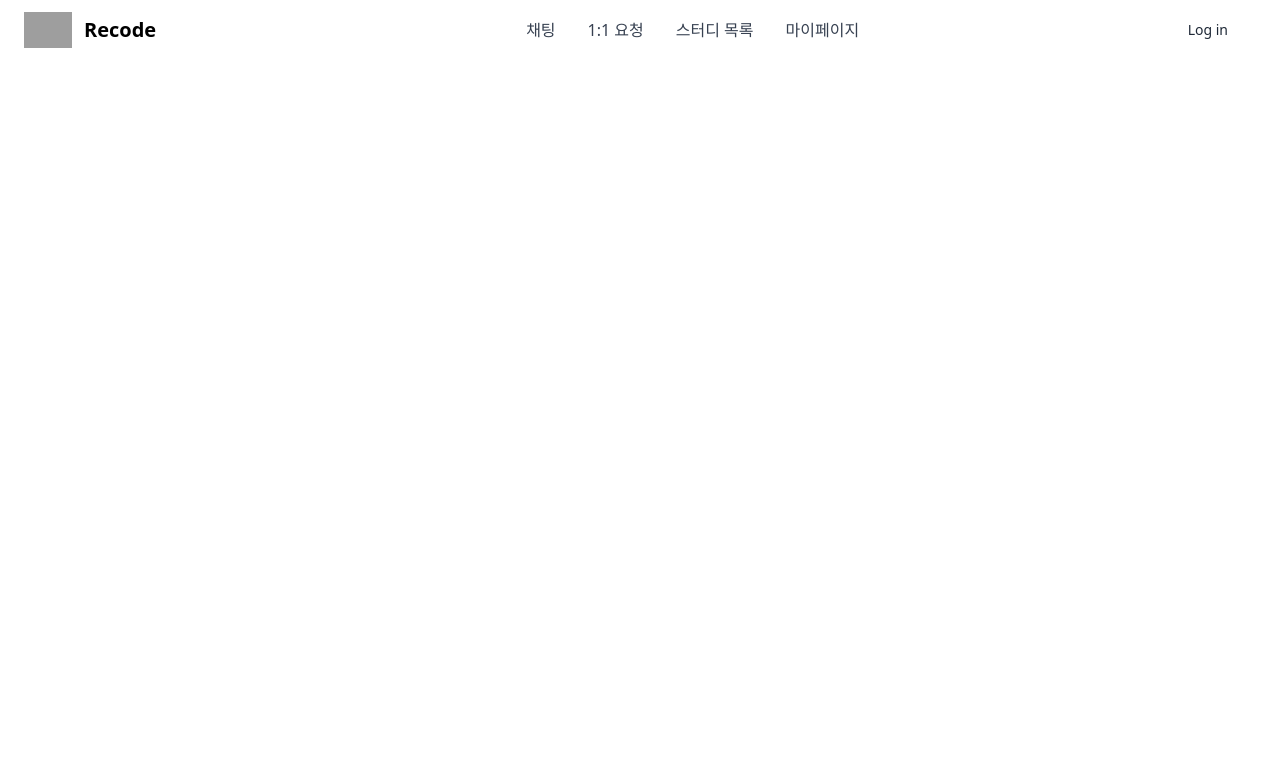
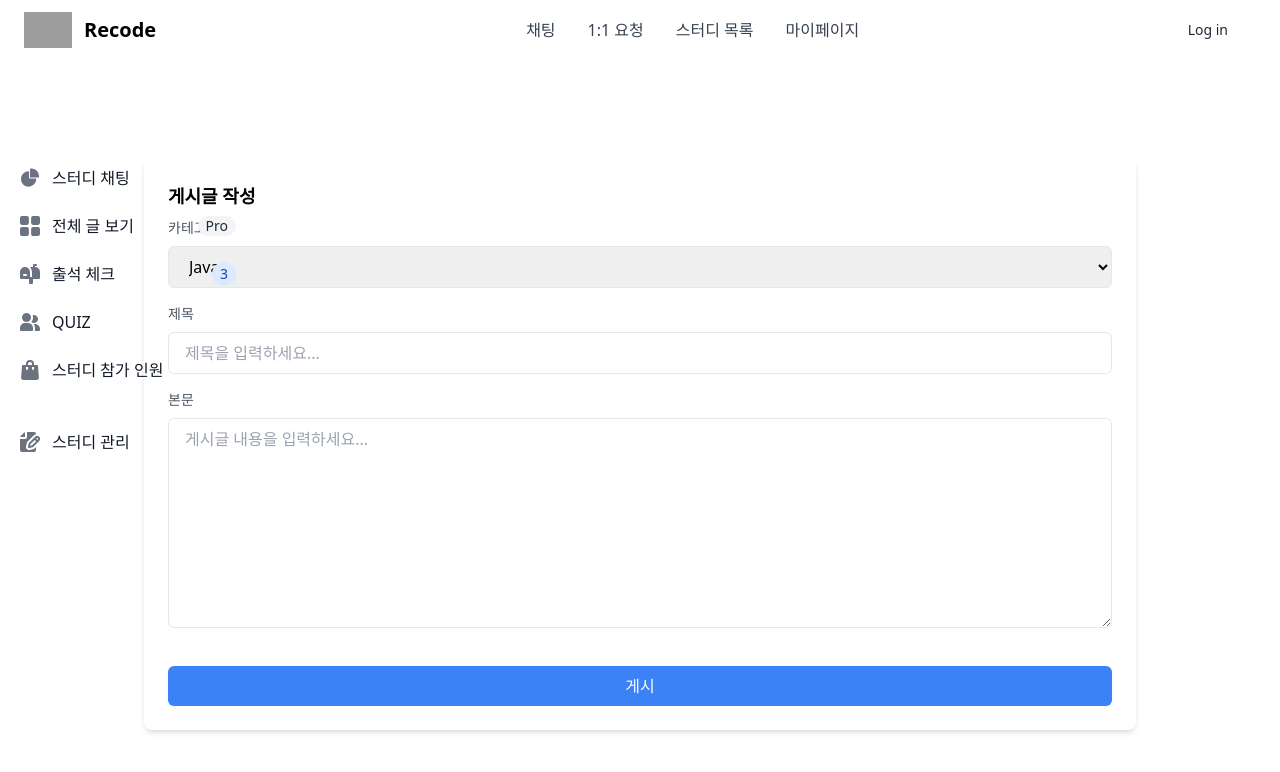
Before and after one commit to bearkuang/test, a React (Create React App) app: page /studyroom/post in a window 1280 px wide. Shown: the top 772 px of the page. Built offline with nearby package versions, Linux system fonts and the light colour scheme; grey boxes are pictures that could not be loaded.

Commit message:
studyroom_post

```diff
--- a/src/App.js
+++ b/src/App.js
@@ -9,6 +9,7 @@ import Mypage_Myprofile from './components/Mypage/Mypage_Myprofile';
 import ChangePasswordForm from './components/Client/ChangePasswordForm';
 import TermsofService from './components/Client/TermsOfService';
 import StudyRoom_Detail from './components/StudyRoom/StudyRoom_Detail';
+import StudyRoom_Post from './components/StudyRoom/StudyRoom_Post';
 
 function App() {
   return (
@@ -24,6 +25,7 @@ function App() {
           <Route path="/termsofService" element={<TermsofService/>} />
           <Route path="/" element={<Main />} />
           <Route path="/studyroom" element={<StudyRoom_Detail/>} />
+          <Route path="/studyroom/post" element={<StudyRoom_Post/>} />
         </Routes>
       </div>
     </Router>
--- a/src/components/StudyRoom/StudyRoom_Post.js
+++ b/src/components/StudyRoom/StudyRoom_Post.js
@@ -2,101 +2,68 @@ import React from "react";
 import StudyRoom_Sidebar from "./StudyRoom_Sidebar";
 
 const StudyRoom_Post = () => {
-    return(
+    return (
         <div>
+            <StudyRoom_Sidebar />
+            <div className="max-w-screen-lg mx-auto p-4">
+                <div className="bg-white dark:bg-gray-800 p-6 rounded-lg shadow-md">
+                    <label className="block text-lg font-semibold mb-2">게시글 작성</label>
 
 
-<form>
-   <div class="w-full mb-4 border border-gray-200 rounded-lg bg-gray-50 dark:bg-gray-700 dark:border-gray-600">
-       <div class="flex items-center justify-between px-3 py-2 border-b dark:border-gray-600">
-           <div class="flex flex-wrap items-center divide-gray-200 sm:divide-x dark:divide-gray-600">
-               <div class="flex items-center space-x-1 sm:pr-4">
-                   <button type="button" class="p-2 text-gray-500 rounded cursor-pointer hover:text-gray-900 hover:bg-gray-100 dark:text-gray-400 dark:hover:text-white dark:hover:bg-gray-600">
-                       <svg class="w-4 h-4" aria-hidden="true" xmlns="http://www.w3.org/2000/svg" fill="none" viewBox="0 0 12 20">
-                            <path stroke="currentColor" stroke-linejoin="round" stroke-width="2" d="M1 6v8a5 5 0 1 0 10 0V4.5a3.5 3.5 0 1 0-7 0V13a2 2 0 0 0 4 0V6"/>
-                        </svg>
-                       <span class="sr-only">Attach file</span>
-                   </button>
-                   <button type="button" class="p-2 text-gray-500 rounded cursor-pointer hover:text-gray-900 hover:bg-gray-100 dark:text-gray-400 dark:hover:text-white dark:hover:bg-gray-600">
-                       <svg class="w-4 h-4" aria-hidden="true" xmlns="http://www.w3.org/2000/svg" fill="currentColor" viewBox="0 0 16 20">
-                            <path d="M8 0a7.992 7.992 0 0 0-6.583 12.535 1 1 0 0 0 .12.183l.12.146c.112.145.227.285.326.4l5.245 6.374a1 1 0 0 0 1.545-.003l5.092-6.205c.206-.222.4-.455.578-.7l.127-.155a.934.934 0 0 0 .122-.192A8.001 8.001 0 0 0 8 0Zm0 11a3 3 0 1 1 0-6 3 3 0 0 1 0 6Z"/>
-                        </svg>
-                       <span class="sr-only">Embed map</span>
-                   </button>
-                   <button type="button" class="p-2 text-gray-500 rounded cursor-pointer hover:text-gray-900 hover:bg-gray-100 dark:text-gray-400 dark:hover:text-white dark:hover:bg-gray-600">
-                       <svg class="w-4 h-4" aria-hidden="true" xmlns="http://www.w3.org/2000/svg" fill="currentColor" viewBox="0 0 16 20">
-                            <path d="M14.066 0H7v5a2 2 0 0 1-2 2H0v11a1.97 1.97 0 0 0 1.934 2h12.132A1.97 1.97 0 0 0 16 18V2a1.97 1.97 0 0 0-1.934-2ZM10.5 6a1.5 1.5 0 1 1 0 2.999A1.5 1.5 0 0 1 10.5 6Zm2.221 10.515a1 1 0 0 1-.858.485h-8a1 1 0 0 1-.9-1.43L5.6 10.039a.978.978 0 0 1 .936-.57 1 1 0 0 1 .9.632l1.181 2.981.541-1a.945.945 0 0 1 .883-.522 1 1 0 0 1 .879.529l1.832 3.438a1 1 0 0 1-.031.988Z"/>
-                            <path d="M5 5V.13a2.96 2.96 0 0 0-1.293.749L.879 3.707A2.98 2.98 0 0 0 .13 5H5Z"/>
-                        </svg>
-                       <span class="sr-only">Upload image</span>
-                   </button>
-                   <button type="button" class="p-2 text-gray-500 rounded cursor-pointer hover:text-gray-900 hover:bg-gray-100 dark:text-gray-400 dark:hover:text-white dark:hover:bg-gray-600">
-                       <svg class="w-4 h-4" aria-hidden="true" xmlns="http://www.w3.org/2000/svg" fill="currentColor" viewBox="0 0 16 20">
-                            <path d="M5 5V.13a2.96 2.96 0 0 0-1.293.749L.879 3.707A2.96 2.96 0 0 0 .13 5H5Z"/>
-                            <path d="M14.067 0H7v5a2 2 0 0 1-2 2H0v11a1.969 1.969 0 0 0 1.933 2h12.134A1.97 1.97 0 0 0 16 18V2a1.97 1.97 0 0 0-1.933-2ZM6.709 13.809a1 1 0 1 1-1.418 1.409l-2-2.013a1 1 0 0 1 0-1.412l2-2a1 1 0 0 1 1.414 1.414L5.412 12.5l1.297 1.309Zm6-.6-2 2.013a1 1 0 1 1-1.418-1.409l1.3-1.307-1.295-1.295a1 1 0 0 1 1.414-1.414l2 2a1 1 0 0 1-.001 1.408v.004Z"/>
-                        </svg>
-                        <span class="sr-only">Format code</span>
-                   </button>
-                   <button type="button" class="p-2 text-gray-500 rounded cursor-pointer hover:text-gray-900 hover:bg-gray-100 dark:text-gray-400 dark:hover:text-white dark:hover:bg-gray-600">
-                       <svg class="w-4 h-4" aria-hidden="true" xmlns="http://www.w3.org/2000/svg" fill="currentColor" viewBox="0 0 20 20">
-                            <path d="M10 .5a9.5 9.5 0 1 0 9.5 9.5A9.51 9.51 0 0 0 10 .5ZM13.5 6a1.5 1.5 0 1 1 0 3 1.5 1.5 0 0 1 0-3Zm-7 0a1.5 1.5 0 1 1 0 3 1.5 1.5 0 0 1 0-3Zm3.5 9.5A5.5 5.5 0 0 1 4.6 11h10.81A5.5 5.5 0 0 1 10 15.5Z"/>
-                        </svg>
-                       <span class="sr-only">Add emoji</span>
-                   </button>
-               </div>
-               <div class="flex flex-wrap items-center space-x-1 sm:pl-4">
-                   <button type="button" class="p-2 text-gray-500 rounded cursor-pointer hover:text-gray-900 hover:bg-gray-100 dark:text-gray-400 dark:hover:text-white dark:hover:bg-gray-600">
-                       <svg class="w-4 h-4" aria-hidden="true" xmlns="http://www.w3.org/2000/svg" fill="none" viewBox="0 0 21 18">
-                            <path stroke="currentColor" stroke-linecap="round" stroke-linejoin="round" stroke-width="2" d="M9.5 3h9.563M9.5 9h9.563M9.5 15h9.563M1.5 13a2 2 0 1 1 3.321 1.5L1.5 17h5m-5-15 2-1v6m-2 0h4"/>
-                        </svg>
-                       <span class="sr-only">Add list</span>
-                   </button>
-                   <button type="button" class="p-2 text-gray-500 rounded cursor-pointer hover:text-gray-900 hover:bg-gray-100 dark:text-gray-400 dark:hover:text-white dark:hover:bg-gray-600">
-                       <svg class="w-4 h-4" aria-hidden="true" xmlns="http://www.w3.org/2000/svg" fill="currentColor" viewBox="0 0 20 20">
-                            <path d="M18 7.5h-.423l-.452-1.09.3-.3a1.5 1.5 0 0 0 0-2.121L16.01 2.575a1.5 1.5 0 0 0-2.121 0l-.3.3-1.089-.452V2A1.5 1.5 0 0 0 11 .5H9A1.5 1.5 0 0 0 7.5 2v.423l-1.09.452-.3-.3a1.5 1.5 0 0 0-2.121 0L2.576 3.99a1.5 1.5 0 0 0 0 2.121l.3.3L2.423 7.5H2A1.5 1.5 0 0 0 .5 9v2A1.5 1.5 0 0 0 2 12.5h.423l.452 1.09-.3.3a1.5 1.5 0 0 0 0 2.121l1.415 1.413a1.5 1.5 0 0 0 2.121 0l.3-.3 1.09.452V18A1.5 1.5 0 0 0 9 19.5h2a1.5 1.5 0 0 0 1.5-1.5v-.423l1.09-.452.3.3a1.5 1.5 0 0 0 2.121 0l1.415-1.414a1.5 1.5 0 0 0 0-2.121l-.3-.3.452-1.09H18a1.5 1.5 0 0 0 1.5-1.5V9A1.5 1.5 0 0 0 18 7.5Zm-8 6a3.5 3.5 0 1 1 0-7 3.5 3.5 0 0 1 0 7Z"/>
-                        </svg>
-                       <span class="sr-only">Settings</span>
-                   </button>
-                   <button type="button" class="p-2 text-gray-500 rounded cursor-pointer hover:text-gray-900 hover:bg-gray-100 dark:text-gray-400 dark:hover:text-white dark:hover:bg-gray-600">
-                       <svg class="w-4 h-4" aria-hidden="true" xmlns="http://www.w3.org/2000/svg" fill="currentColor" viewBox="0 0 20 20">
-                            <path d="M18 2h-2V1a1 1 0 0 0-2 0v1h-3V1a1 1 0 0 0-2 0v1H6V1a1 1 0 0 0-2 0v1H2a2 2 0 0 0-2 2v14a2 2 0 0 0 2 2h16a2 2 0 0 0 2-2V4a2 2 0 0 0-2-2ZM2 18V7h6.7l.4-.409A4.309 4.309 0 0 1 15.753 7H18v11H2Z"/>
-                            <path d="M8.139 10.411 5.289 13.3A1 1 0 0 0 5 14v2a1 1 0 0 0 1 1h2a1 1 0 0 0 .7-.288l2.886-2.851-3.447-3.45ZM14 8a2.463 2.463 0 0 0-3.484 0l-.971.983 3.468 3.468.987-.971A2.463 2.463 0 0 0 14 8Z"/>
-                        </svg>
-                       <span class="sr-only">Timeline</span>
-                   </button>
-                   <button type="button" class="p-2 text-gray-500 rounded cursor-pointer hover:text-gray-900 hover:bg-gray-100 dark:text-gray-400 dark:hover:text-white dark:hover:bg-gray-600">
-                       <svg class="w-4 h-4" aria-hidden="true" xmlns="http://www.w3.org/2000/svg" fill="currentColor" viewBox="0 0 20 20">
-                            <path d="M14.707 7.793a1 1 0 0 0-1.414 0L11 10.086V1.5a1 1 0 0 0-2 0v8.586L6.707 7.793a1 1 0 1 0-1.414 1.414l4 4a1 1 0 0 0 1.416 0l4-4a1 1 0 0 0-.002-1.414Z"/>
-                            <path d="M18 12h-2.55l-2.975 2.975a3.5 3.5 0 0 1-4.95 0L4.55 12H2a2 2 0 0 0-2 2v4a2 2 0 0 0 2 2h16a2 2 0 0 0 2-2v-4a2 2 0 0 0-2-2Zm-3 5a1 1 0 1 1 0-2 1 1 0 0 1 0 2Z"/>
-                        </svg>
-                       <span class="sr-only">Download</span>
-                   </button>
-               </div>
-           </div>
-           <button type="button" data-tooltip-target="tooltip-fullscreen" class="p-2 text-gray-500 rounded cursor-pointer sm:ml-auto hover:text-gray-900 hover:bg-gray-100 dark:text-gray-400 dark:hover:text-white dark:hover:bg-gray-600">
-               <svg class="w-4 h-4" aria-hidden="true" xmlns="http://www.w3.org/2000/svg" fill="none" viewBox="0 0 19 19">
-                    <path stroke="currentColor" stroke-linecap="round" stroke-linejoin="round" stroke-width="2" d="M13 1h5m0 0v5m0-5-5 5M1.979 6V1H7m0 16.042H1.979V12M18 12v5.042h-5M13 12l5 5M2 1l5 5m0 6-5 5"/>
-                </svg>
-               <span class="sr-only">Full screen</span>
-           </button>
-           <div id="tooltip-fullscreen" role="tooltip" class="absolute z-10 invisible inline-block px-3 py-2 text-sm font-medium text-white transition-opacity duration-300 bg-gray-900 rounded-lg shadow-sm opacity-0 tooltip dark:bg-gray-700">
-               Show full screen
-               <div class="tooltip-arrow" data-popper-arrow></div>
-           </div>
-       </div>
-       <div class="px-4 py-2 bg-white rounded-b-lg dark:bg-gray-800">
-           <label for="editor" class="sr-only">Publish post</label>
-           <textarea id="editor" rows="8" class="block w-full px-0 text-sm text-gray-800 bg-white border-0 dark:bg-gray-800 focus:ring-0 dark:text-white dark:placeholder-gray-400" placeholder="Write an article..." required></textarea>
-       </div>
-   </div>
-   <button type="submit" class="inline-flex items-center px-5 py-2.5 text-sm font-medium text-center text-white bg-blue-700 rounded-lg focus:ring-4 focus:ring-blue-200 dark:focus:ring-blue-900 hover:bg-blue-800">
-       Publish post
-   </button>
-</form>
+                    {/* 카테고리 선택 */}
+                    <div className="mb-4">
+                        <label htmlFor="category" className="block text-sm font-medium text-gray-600 dark:text-gray-400 mb-2">
+                            카테고리
+                        </label>
+                        <select
+                            id="category"
+                            className="w-full px-4 py-2 border rounded-md focus:outline-none focus:border-blue-500 dark:bg-gray-700 dark:border-gray-600"
+                        >
+                            <option value="technology">Java</option>
+                            <option value="travel">SpringBoot</option>
+                            <option value="food">음식</option>
+                            {/* 다른 카테고리 옵션들 추가 */}
+                        </select>
+                    </div>
 
 
+                    {/* 제목 입력 */}
+                    <div className="mb-4">
+                        <label htmlFor="title" className="block text-sm font-medium text-gray-600 dark:text-gray-400 mb-2">
+                            제목
+                        </label>
+                        <input
+                            type="text"
+                            id="title"
+                            className="w-full px-4 py-2 border rounded-md focus:outline-none focus:border-blue-500 dark:bg-gray-700 dark:border-gray-600"
+                            placeholder="제목을 입력하세요..."
+                        />
+                    </div>
+
+
+
+                    {/* 본문 입력 */}
+                    <div className="mb-4">
+                        <label htmlFor="content" className="block text-sm font-medium text-gray-600 dark:text-gray-400 mb-2">
+                            본문
+                        </label>
+                        <textarea
+                            id="content"
+                            className="w-full px-4 py-2 border rounded-md focus:outline-none focus:border-blue-500 dark:bg-gray-700 dark:border-gray-600"
+                            rows="8"
+                            placeholder="게시글 내용을 입력하세요..."
+                        ></textarea>
+                    </div>
+
+                    {/* 게시 버튼 */}
+                    <button
+                        className="mt-4 px-6 py-2 bg-blue-500 text-white rounded-md hover:bg-blue-600 focus:outline-none focus:bg-blue-600"
+                    >
+                        게시
+                    </button>
+                </div>
+            </div>
         </div>
-
     );
 }
 
--- a/src/components/StudyRoom/StudyRoom_Sidebar.js
+++ b/src/components/StudyRoom/StudyRoom_Sidebar.js
@@ -14,7 +14,7 @@ function StudyRoom_Sidebar() {
       </button>
 
       <aside id="default-sidebar" class="fixed top-15 left-0 z-40 w-64 h-screen transition-transform -translate-x-full sm:translate-x-0" aria-label="Sidebar">
-        <div class="h-full px-3 py-4 overflow-y-auto bg-gray-50 dark:bg-gray-800">
+        <div class="h-full px-3 py-4 overflow-y-auto bg-white-50 dark:bg-gray-800">
           <ul class="space-y-2 font-medium">
             <li>
               <a href="#" class="flex items-center p-2 text-gray-900 rounded-lg dark:text-white hover:bg-gray-100 dark:hover:bg-gray-700 group">
@@ -22,7 +22,7 @@ function StudyRoom_Sidebar() {
                   <path d="M16.975 11H10V4.025a1 1 0 0 0-1.066-.998 8.5 8.5 0 1 0 9.039 9.039.999.999 0 0 0-1-1.066h.002Z" />
                   <path d="M12.5 0c-.157 0-.311.01-.565.027A1 1 0 0 0 11 1.02V10h8.975a1 1 0 0 0 1-.935c.013-.188.028-.374.028-.565A8.51 8.51 0 0 0 12.5 0Z" />
                 </svg>
-                <span class="ml-3">Dashboard</span>
+                <span class="ml-3">스터디 채팅</span>
               </a>
             </li>
             <li>
@@ -30,7 +30,7 @@ function StudyRoom_Sidebar() {
                 <svg class="flex-shrink-0 w-5 h-5 text-gray-500 transition duration-75 dark:text-gray-400 group-hover:text-gray-900 dark:group-hover:text-white" aria-hidden="true" xmlns="http://www.w3.org/2000/svg" fill="currentColor" viewBox="0 0 18 18">
                   <path d="M6.143 0H1.857A1.857 1.857 0 0 0 0 1.857v4.286C0 7.169.831 8 1.857 8h4.286A1.857 1.857 0 0 0 8 6.143V1.857A1.857 1.857 0 0 0 6.143 0Zm10 0h-4.286A1.857 1.857 0 0 0 10 1.857v4.286C10 7.169 10.831 8 11.857 8h4.286A1.857 1.857 0 0 0 18 6.143V1.857A1.857 1.857 0 0 0 16.143 0Zm-10 10H1.857A1.857 1.857 0 0 0 0 11.857v4.286C0 17.169.831 18 1.857 18h4.286A1.857 1.857 0 0 0 8 16.143v-4.286A1.857 1.857 0 0 0 6.143 10Zm10 0h-4.286A1.857 1.857 0 0 0 10 11.857v4.286c0 1.026.831 1.857 1.857 1.857h4.286A1.857 1.857 0 0 0 18 16.143v-4.286A1.857 1.857 0 0 0 16.143 10Z" />
                 </svg>
-                <span class="flex-1 ml-3 whitespace-nowrap">Kanban</span>
+                <span class="flex-1 ml-3 whitespace-nowrap">전체 글 보기</span>
                 <span class="inline-flex items-center justify-center px-2 ml-3 text-sm font-medium text-gray-800 bg-gray-100 rounded-full dark:bg-gray-700 dark:text-gray-300">Pro</span>
               </a>
             </li>
@@ -39,7 +39,7 @@ function StudyRoom_Sidebar() {
                 <svg class="flex-shrink-0 w-5 h-5 text-gray-500 transition duration-75 dark:text-gray-400 group-hover:text-gray-900 dark:group-hover:text-white" aria-hidden="true" xmlns="http://www.w3.org/2000/svg" fill="currentColor" viewBox="0 0 20 20">
                   <path d="m17.418 3.623-.018-.008a6.713 6.713 0 0 0-2.4-.569V2h1a1 1 0 1 0 0-2h-2a1 1 0 0 0-1 1v2H9.89A6.977 6.977 0 0 1 12 8v5h-2V8A5 5 0 1 0 0 8v6a1 1 0 0 0 1 1h8v4a1 1 0 0 0 1 1h2a1 1 0 0 0 1-1v-4h6a1 1 0 0 0 1-1V8a5 5 0 0 0-2.582-4.377ZM6 12H4a1 1 0 0 1 0-2h2a1 1 0 0 1 0 2Z" />
                 </svg>
-                <span class="flex-1 ml-3 whitespace-nowrap">Inbox</span>
+                <span class="flex-1 ml-3 whitespace-nowrap">출석 체크</span>
                 <span class="inline-flex items-center justify-center w-3 h-3 p-3 ml-3 text-sm font-medium text-blue-800 bg-blue-100 rounded-full dark:bg-blue-900 dark:text-blue-300">3</span>
               </a>
             </li>
@@ -48,7 +48,7 @@ function StudyRoom_Sidebar() {
                 <svg class="flex-shrink-0 w-5 h-5 text-gray-500 transition duration-75 dark:text-gray-400 group-hover:text-gray-900 dark:group-hover:text-white" aria-hidden="true" xmlns="http://www.w3.org/2000/svg" fill="currentColor" viewBox="0 0 20 18">
                   <path d="M14 2a3.963 3.963 0 0 0-1.4.267 6.439 6.439 0 0 1-1.331 6.638A4 4 0 1 0 14 2Zm1 9h-1.264A6.957 6.957 0 0 1 15 15v2a2.97 2.97 0 0 1-.184 1H19a1 1 0 0 0 1-1v-1a5.006 5.006 0 0 0-5-5ZM6.5 9a4.5 4.5 0 1 0 0-9 4.5 4.5 0 0 0 0 9ZM8 10H5a5.006 5.006 0 0 0-5 5v2a1 1 0 0 0 1 1h11a1 1 0 0 0 1-1v-2a5.006 5.006 0 0 0-5-5Z" />
                 </svg>
-                <span class="flex-1 ml-3 whitespace-nowrap">Users</span>
+                <span class="flex-1 ml-3 whitespace-nowrap">QUIZ</span>
               </a>
             </li>
             <li>
@@ -56,15 +56,15 @@ function StudyRoom_Sidebar() {
                 <svg class="flex-shrink-0 w-5 h-5 text-gray-500 transition duration-75 dark:text-gray-400 group-hover:text-gray-900 dark:group-hover:text-white" aria-hidden="true" xmlns="http://www.w3.org/2000/svg" fill="currentColor" viewBox="0 0 18 20">
                   <path d="M17 5.923A1 1 0 0 0 16 5h-3V4a4 4 0 1 0-8 0v1H2a1 1 0 0 0-1 .923L.086 17.846A2 2 0 0 0 2.08 20h13.84a2 2 0 0 0 1.994-2.153L17 5.923ZM7 9a1 1 0 0 1-2 0V7h2v2Zm0-5a2 2 0 1 1 4 0v1H7V4Zm6 5a1 1 0 1 1-2 0V7h2v2Z" />
                 </svg>
-                <span class="flex-1 ml-3 whitespace-nowrap">Products</span>
+                <span class="flex-1 ml-3 whitespace-nowrap">스터디 참가 인원</span>
               </a>
             </li>
             <li>
               <a href="#" class="flex items-center p-2 text-gray-900 rounded-lg dark:text-white hover:bg-gray-100 dark:hover:bg-gray-700 group">
-                <svg class="flex-shrink-0 w-5 h-5 text-gray-500 transition duration-75 dark:text-gray-400 group-hover:text-gray-900 dark:group-hover:text-white" aria-hidden="true" xmlns="http://www.w3.org/2000/svg" fill="none" viewBox="0 0 18 16">
+                {/* <svg class="flex-shrink-0 w-5 h-5 text-gray-500 transition duration-75 dark:text-gray-400 group-hover:text-gray-900 dark:group-hover:text-white" aria-hidden="true" xmlns="http://www.w3.org/2000/svg" fill="none" viewBox="0 0 18 16">
                   <path stroke="currentColor" stroke-linecap="round" stroke-linejoin="round" stroke-width="2" d="M1 8h11m0 0L8 4m4 4-4 4m4-11h3a2 2 0 0 1 2 2v10a2 2 0 0 1-2 2h-3" />
-                </svg>
-                <span class="flex-1 ml-3 whitespace-nowrap">Sign In</span>
+                </svg> */}
+                <span class="flex-1 ml-3 whitespace-nowrap"></span>
               </a>
             </li>
             <li>
@@ -74,7 +74,7 @@ function StudyRoom_Sidebar() {
                   <path d="M6.737 11.061a2.961 2.961 0 0 1 .81-1.515l6.117-6.116A4.839 4.839 0 0 1 16 2.141V2a1.97 1.97 0 0 0-1.933-2H7v5a2 2 0 0 1-2 2H0v11a1.969 1.969 0 0 0 1.933 2h12.134A1.97 1.97 0 0 0 16 18v-3.093l-1.546 1.546c-.413.413-.94.695-1.513.81l-3.4.679a2.947 2.947 0 0 1-1.85-.227 2.96 2.96 0 0 1-1.635-3.257l.681-3.397Z" />
                   <path d="M8.961 16a.93.93 0 0 0 .189-.019l3.4-.679a.961.961 0 0 0 .49-.263l6.118-6.117a2.884 2.884 0 0 0-4.079-4.078l-6.117 6.117a.96.96 0 0 0-.263.491l-.679 3.4A.961.961 0 0 0 8.961 16Zm7.477-9.8a.958.958 0 0 1 .68-.281.961.961 0 0 1 .682 1.644l-.315.315-1.36-1.36.313-.318Zm-5.911 5.911 4.236-4.236 1.359 1.359-4.236 4.237-1.7.339.341-1.699Z" />
                 </svg>
-                <span class="flex-1 ml-3 whitespace-nowrap">Sign Up</span>
+                <span class="flex-1 ml-3 whitespace-nowrap">스터디 관리</span>
               </a>
             </li>
           </ul>
```
